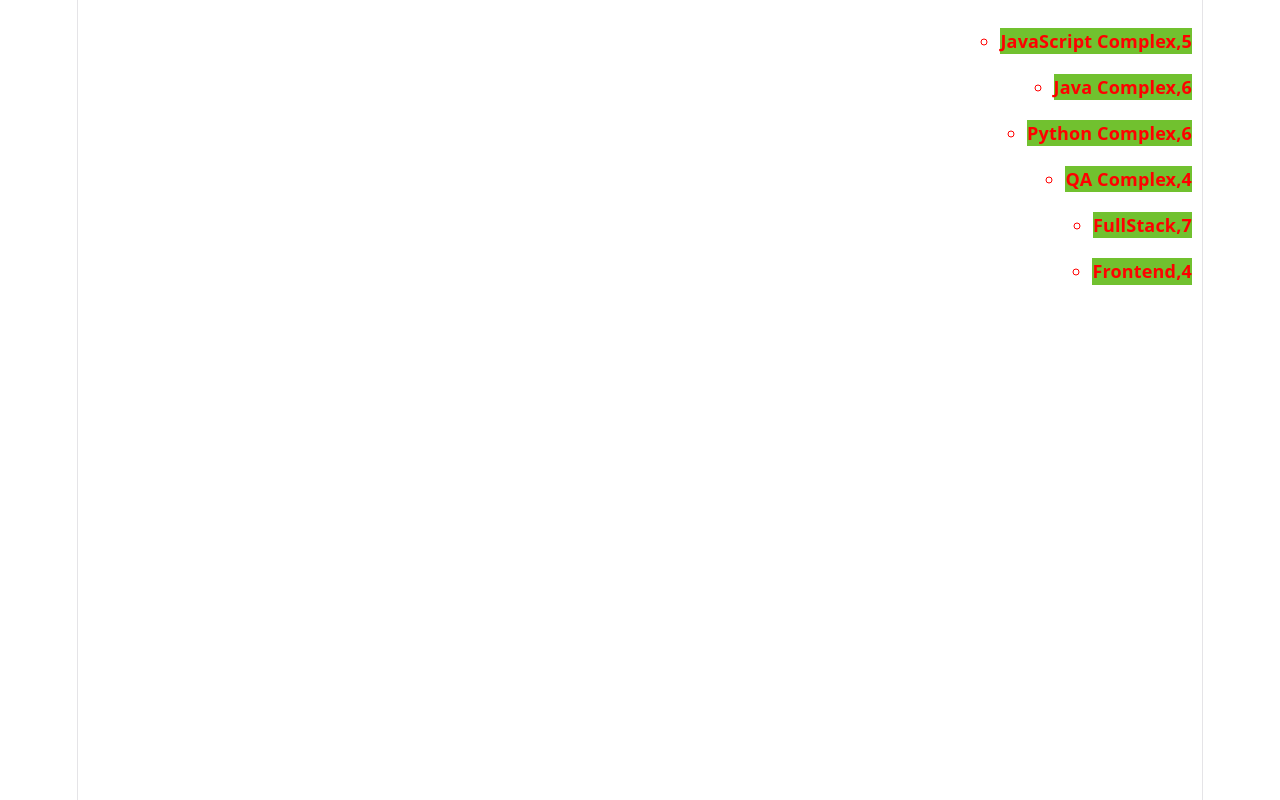
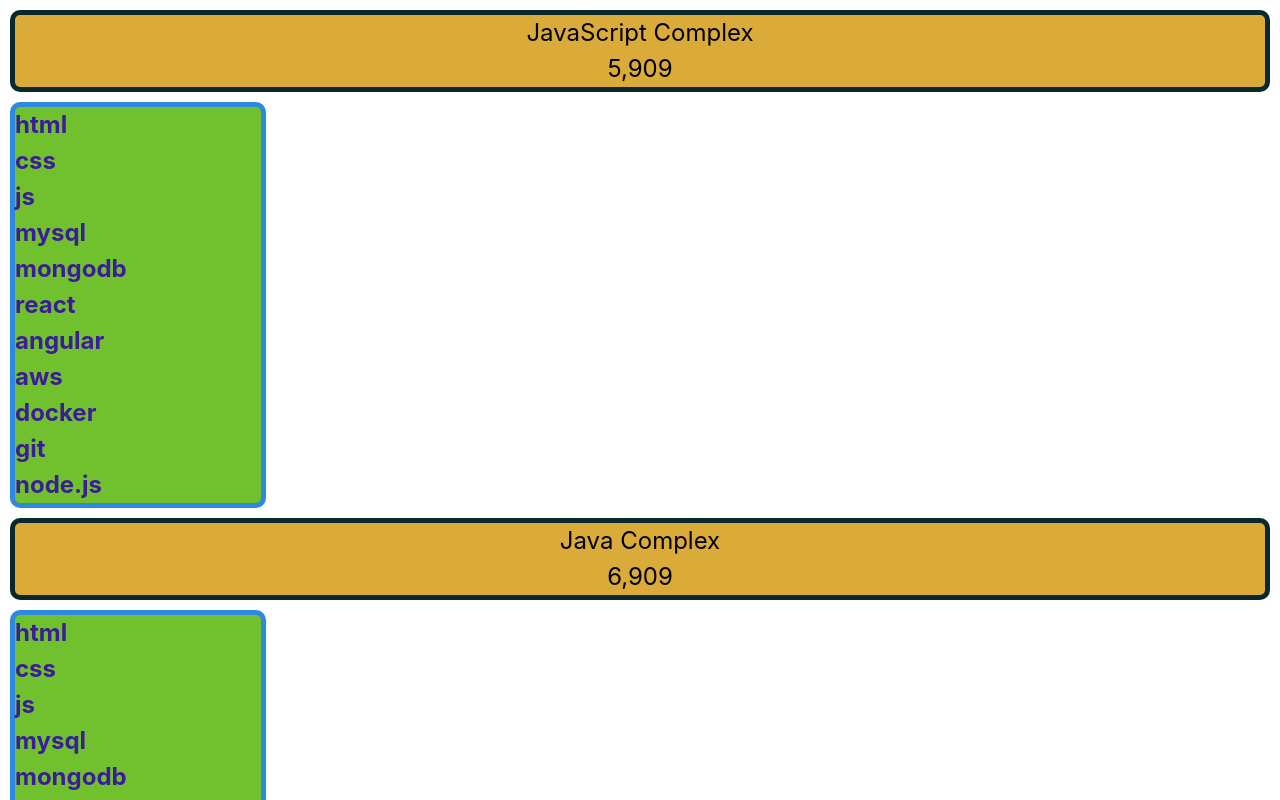
Before and after one commit to Vadim-Moroz/react, a React (Vite) app: page / in a window 1280 px wide. Shown: the top 800 px of the page. Built offline with nearby package versions, Linux system fonts and the light colour scheme; the HTML template or start-up script is replaced by a standard one.

Commit message:
виконано завдання на перевірку #yiugR7&TF

```diff
--- a/package.json
+++ b/package.json
@@ -10,8 +10,10 @@
     "preview": "vite preview"
   },
   "dependencies": {
+    "@tailwindcss/vite": "^4.3.3",
     "react": "^19.2.8",
-    "react-dom": "^19.2.8"
+    "react-dom": "^19.2.8",
+    "tailwindcss": "^4.3.3"
   },
   "devDependencies": {
     "@eslint/js": "^10.0.1",
--- a/src/App.css
+++ b/src/App.css
@@ -1,4 +1,7 @@
-li{
+ul{
     background-color: #71c12f;
     margin: 10px;
+    border-radius: 10px;
+    border: 5px solid #2e88df;
+    width: 20%;
 }
--- a/src/App.tsx
+++ b/src/App.tsx
@@ -7,11 +7,7 @@ const App=()=> {
 
   return (
     <>
-      <div>
-        <ul>
             {<CoursesComponent/>}
-        </ul>
-      </div>
     </>
   )
 }
--- a/src/Courses/MyCourses.ts
+++ b/src/Courses/MyCourses.ts
@@ -1,10 +1,70 @@
 import {ICourses} from "../model/CourseModel.ts";
-
-export const coursesAndDurationArray:ICourses[] = [
-    {title: 'JavaScript Complex', monthDuration: 5},
-    {title: 'Java Complex', monthDuration: 6},
-    {title: 'Python Complex', monthDuration: 6},
-    {title: 'QA Complex', monthDuration: 4},
-    {title: 'FullStack', monthDuration: 7},
-    {title: 'Frontend', monthDuration: 4}
+export const coursesArray:ICourses[] = [
+    {
+        title: 'JavaScript Complex',
+        monthDuration: 5,
+        hourDuration: 909,
+        modules: ['html', 'css', 'js', 'mysql', 'mongodb', 'react', 'angular', 'aws', 'docker', 'git', 'node.js']
+    },
+    {
+        title: 'Java Complex',
+        monthDuration: 6,
+        hourDuration: 909,
+        modules: ['html',
+            'css',
+            'js',
+            'mysql',
+            'mongodb',
+            'angular',
+            'aws',
+            'docker',
+            'git',
+            'java core',
+            'java advanced']
+    },
+    {
+        title: 'Python Complex',
+        monthDuration: 6,
+        hourDuration: 909,
+        modules: ['html',
+            'css',
+            'js',
+            'mysql',
+            'mongodb',
+            'angular',
+            'aws',
+            'docker',
+            'python core',
+            'python advanced']
+    },
+    {
+        title: 'QA Complex',
+        monthDuration: 4,
+        hourDuration: 909,
+        modules: ['html', 'css', 'js', 'mysql', 'mongodb', 'git', 'QA/QC']
+    },
+    {
+        title: 'FullStack',
+        monthDuration: 7,
+        hourDuration: 909,
+        modules: ['html',
+            'css',
+            'js',
+            'mysql',
+            'mongodb',
+            'react',
+            'angular',
+            'aws',
+            'docker',
+            'git',
+            'node.js',
+            'python',
+            'java']
+    },
+    {
+        title: 'Frontend',
+        monthDuration: 4,
+        hourDuration: 909,
+        modules: ['html', 'css', 'js', 'mysql', 'mongodb', 'react', 'angular', 'aws', 'docker', 'git', 'sass']
+    }
 ];
--- a/src/components/course-component/CourseComponent.css
+++ b/src/components/course-component/CourseComponent.css
@@ -1,4 +1,12 @@
+.head{
+    text-align: center;
+    background-color: #daab38;
+    margin: 10px;
+    border: 5px #0b292c solid;
+    border-radius: 10px;
+}
 li{
-    color: red;
+    color: #3b1d97;
     font-weight: bold;
+    gap: 1rem;
 }
--- a/src/components/course-component/CourseComponent.tsx
+++ b/src/components/course-component/CourseComponent.tsx
@@ -6,8 +6,18 @@ type PropsType={
 }
 export const CourseComponent:FC<PropsType> = ({course}) => {
     return (
-        <li>
-            {course.title},{course.monthDuration}
-        </li>
+        <div>
+            <div className='head'>
+                <h3>{course.title}</h3>
+                <p>{course.monthDuration},{course.hourDuration}</p>
+            </div>
+            <ul>
+                {
+                    course.modules.map((value) => {
+                        return <li>{value}</li>
+                    })
+                }
+            </ul>
+        </div>
     );
 };
--- a/src/components/courses-component/CoursesComponent.css
+++ b/src/components/courses-component/CoursesComponent.css
@@ -1,5 +1,7 @@
+.main{
+    font-size: 24px;
+}
 ul{
     display: flex;
     flex-direction: column;
-    align-items: flex-end;
 }
--- a/src/components/courses-component/CoursesComponent.tsx
+++ b/src/components/courses-component/CoursesComponent.tsx
@@ -1,14 +1,14 @@
 import "./CoursesComponent.css"
-import {coursesAndDurationArray} from "../../Courses/MyCourses.ts";
+import {coursesArray} from "../../Courses/MyCourses.ts";
 import {ICourses} from "../../model/CourseModel.ts";
 import {CourseComponent} from "../course-component/CourseComponent.tsx";
 export const CoursesComponent = () => {
     return (
-        <ul>
-            {coursesAndDurationArray.map((course:ICourses,index:number)=>{
+        <div className='main'>
+            {coursesArray.map((course:ICourses,index:number)=>{
                     return <CourseComponent course={course} key={index}/>
                 })
             }
-        </ul>
+        </div>
     );
 };
--- a/src/index.css
+++ b/src/index.css
@@ -1,111 +1 @@
-:root {
-  --text: #6b6375;
-  --text-h: #08060d;
-  --bg: #fff;
-  --border: #e5e4e7;
-  --code-bg: #f4f3ec;
-  --accent: #aa3bff;
-  --accent-bg: rgba(170, 59, 255, 0.1);
-  --accent-border: rgba(170, 59, 255, 0.5);
-  --social-bg: rgba(244, 243, 236, 0.5);
-  --shadow:
-    rgba(0, 0, 0, 0.1) 0 10px 15px -3px, rgba(0, 0, 0, 0.05) 0 4px 6px -2px;
-
-  --sans: system-ui, 'Segoe UI', Roboto, sans-serif;
-  --heading: system-ui, 'Segoe UI', Roboto, sans-serif;
-  --mono: ui-monospace, Consolas, monospace;
-
-  font: 18px/145% var(--sans);
-  letter-spacing: 0.18px;
-  color-scheme: light dark;
-  color: var(--text);
-  background: var(--bg);
-  font-synthesis: none;
-  text-rendering: optimizeLegibility;
-  -webkit-font-smoothing: antialiased;
-  -moz-osx-font-smoothing: grayscale;
-
-  @media (max-width: 1024px) {
-    font-size: 16px;
-  }
-}
-
-@media (prefers-color-scheme: dark) {
-  :root {
-    --text: #9ca3af;
-    --text-h: #f3f4f6;
-    --bg: #16171d;
-    --border: #2e303a;
-    --code-bg: #1f2028;
-    --accent: #c084fc;
-    --accent-bg: rgba(192, 132, 252, 0.15);
-    --accent-border: rgba(192, 132, 252, 0.5);
-    --social-bg: rgba(47, 48, 58, 0.5);
-    --shadow:
-      rgba(0, 0, 0, 0.4) 0 10px 15px -3px, rgba(0, 0, 0, 0.25) 0 4px 6px -2px;
-  }
-
-  #social .button-icon {
-    filter: invert(1) brightness(2);
-  }
-}
-
-#root {
-  width: 1126px;
-  max-width: 100%;
-  margin: 0 auto;
-  text-align: center;
-  border-inline: 1px solid var(--border);
-  min-height: 100svh;
-  display: flex;
-  flex-direction: column;
-  box-sizing: border-box;
-}
-
-body {
-  margin: 0;
-}
-
-h1,
-h2 {
-  font-family: var(--heading);
-  font-weight: 500;
-  color: var(--text-h);
-}
-
-h1 {
-  font-size: 56px;
-  letter-spacing: -1.68px;
-  margin: 32px 0;
-  @media (max-width: 1024px) {
-    font-size: 36px;
-    margin: 20px 0;
-  }
-}
-h2 {
-  font-size: 24px;
-  line-height: 118%;
-  letter-spacing: -0.24px;
-  margin: 0 0 8px;
-  @media (max-width: 1024px) {
-    font-size: 20px;
-  }
-}
-p {
-  margin: 0;
-}
-
-code,
-.counter {
-  font-family: var(--mono);
-  display: inline-flex;
-  border-radius: 4px;
-  color: var(--text-h);
-}
-
-code {
-  font-size: 15px;
-  line-height: 135%;
-  padding: 4px 8px;
-  background: var(--code-bg);
-}
+@import "tailwindcss";
--- a/src/model/CourseModel.ts
+++ b/src/model/CourseModel.ts
@@ -1,4 +1,6 @@
 export interface ICourses {
     title: string;
     monthDuration:number;
+    hourDuration:number;
+    modules:string[];
 }
```
Also changed, not shown: 1 other file (tests, documents, lock files or other folders).
